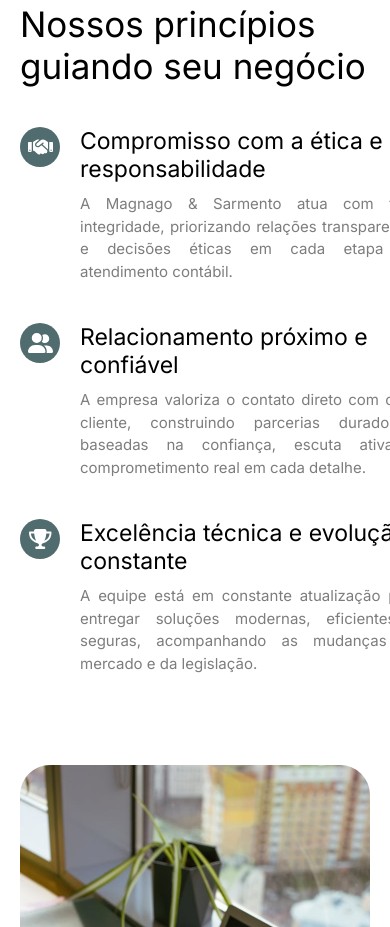
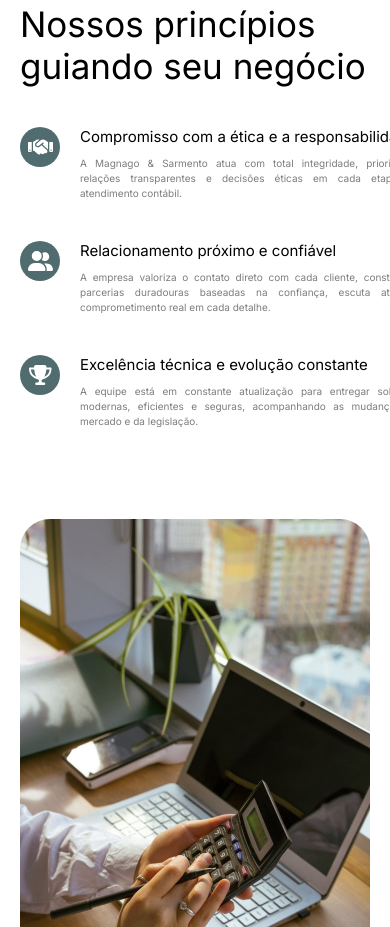
Before and after one commit to eduarda-magnago/accountability, a plain HTML site: page index.html in a window 390 px wide. Shown: the part 5138-6065 px from the top of the page. Drawn offline with nearby package versions, Linux system fonts and the light colour scheme; a web font is replaced by a local one.

Commit message:
Update styles.css

```diff
--- a/styles.css
+++ b/styles.css
@@ -653,11 +653,11 @@ body {
   }
 
   .value-subtitle{
-    font-size: 23px;
+    font-size: 15px;
   }
 
   .value-description{
-    font-size: 15px !important;
+    font-size: 10px !important;
     text-align: justify;
     text-justify: inter-word;
     word-wrap: break-word;
```
